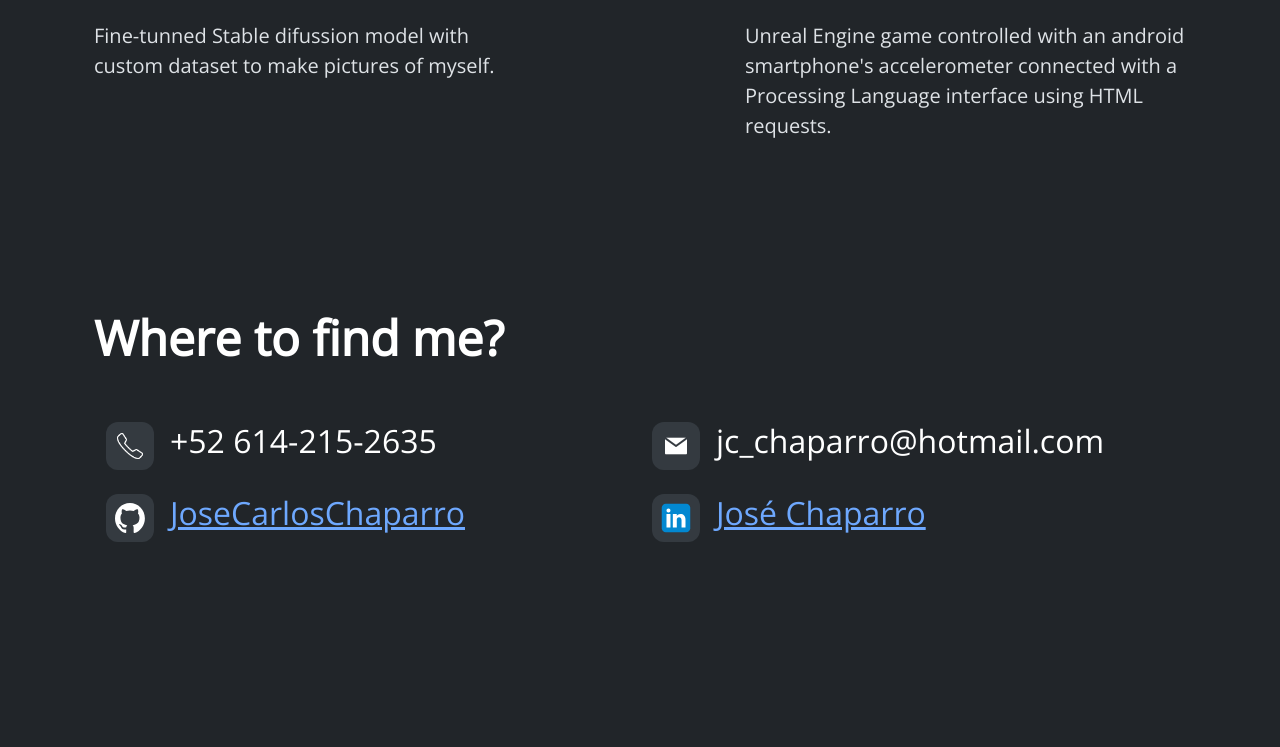
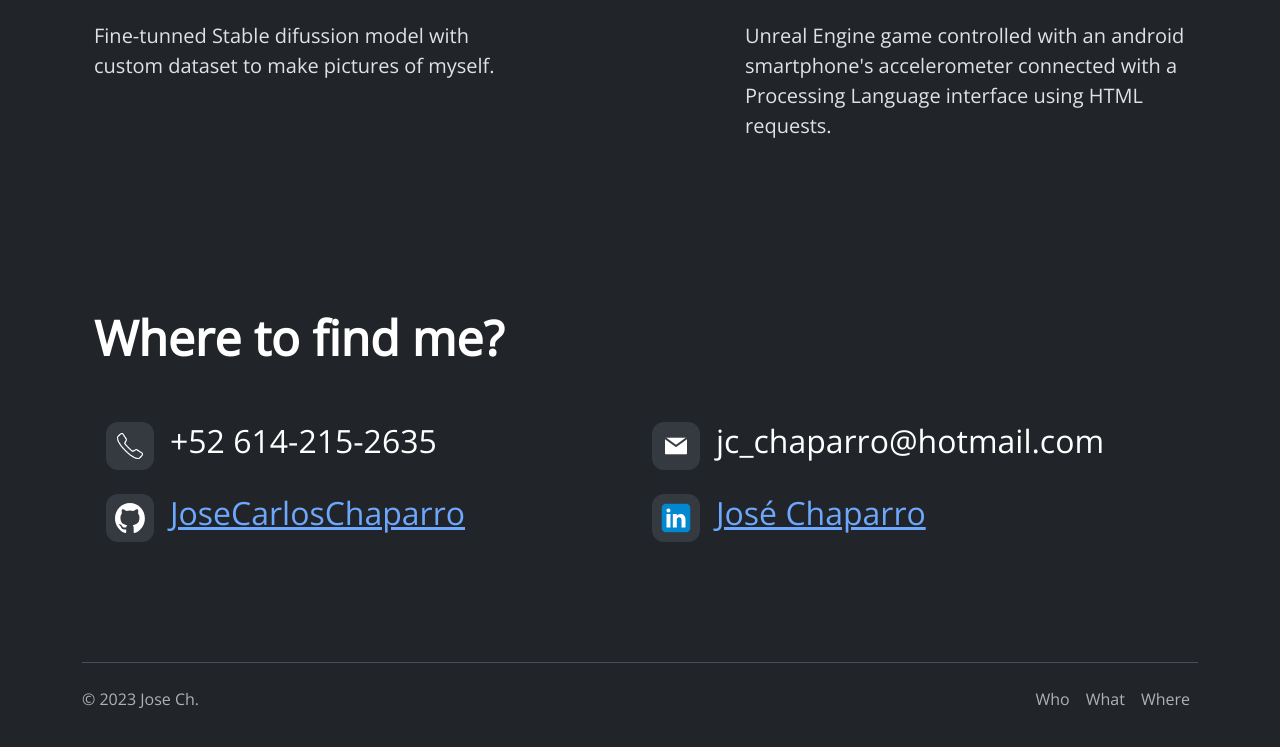
Before and after one commit to JoseCarlosChaparro/josecarloschaparro.github.io, a plain HTML site: page index.html in a window 1280 px wide. Shown: the part 1301-2048 px from the top of the page. Before the commit the page ends 1939 px from the top, so only its background shows below. Drawn offline with nearby package versions, Linux system fonts and the light colour scheme.

Commit message:
Update index.html

```diff
--- a/index.html
+++ b/index.html
@@ -158,6 +158,21 @@
 
     </section>
 
+    <!-- Footer section -->
+    <section>
+        <div class="container">
+            <footer class="d-flex flex-wrap justify-content-between align-items-center py-3 my-4 border-top">
+              <p class="col-md-4 mb-0 text-body-secondary">© 2023 Jose Ch.</p>
+
+              <ul class="nav col-md-4 justify-content-end">
+                <li class="nav-item"><a href="#who" class="nav-link px-2 text-body-secondary">Who</a></li>
+                <li class="nav-item"><a href="#what" class="nav-link px-2 text-body-secondary">What</a></li>
+                <li class="nav-item"><a href="#where" class="nav-link px-2 text-body-secondary">Where</a></li>
+              </ul>
+            </footer>
+          </div>
+    </section>
+
     <script src="https://cdn.jsdelivr.net/npm/bootstrap@5.3.2/dist/js/bootstrap.bundle.min.js"
         integrity="sha384-C6RzsynM9kWDrMNeT87bh95OGNyZPhcTNXj1NW7RuBCsyN/o0jlpcV8Qyq46cDfL"
         crossorigin="anonymous"></script>
```
